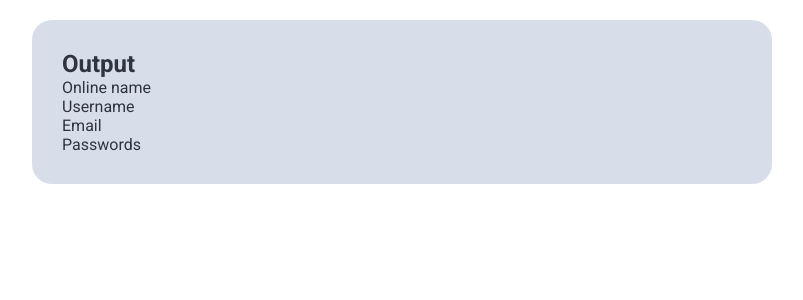
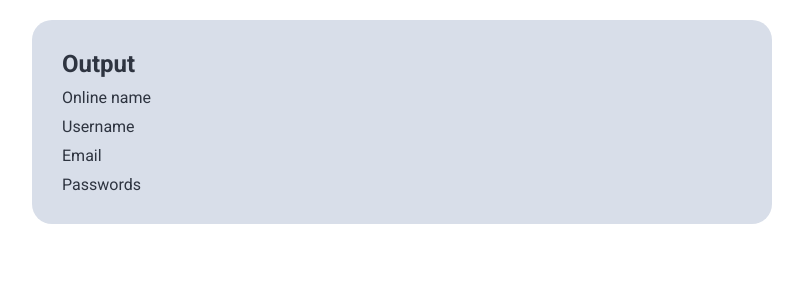
Before and after one commit to Donkere-vader/code-jam, a Flask app: template online_identity_generator/templates/output.html in a window 1280 px wide. Shown: the part 76-376 px from the top of the page, without its empty margins (278-1081 px from the left). Run offline with Flask 2, Linux system fonts and the light colour scheme; the template is opened without the code that fills it, so the values that code supplies are empty.

Commit message:
Fixed email not showing on output

```diff
--- a/online_identity_generator/static/js/generator.js
+++ b/online_identity_generator/static/js/generator.js
@@ -138,7 +138,7 @@
     else if ('email' in data) {
         var email = data['email'];
         $("#email").html(`<b>${data['email']}</b>`);
-        $("#hidden_email_input").val*(data['email']);
+        $("#hidden_email_input").val(data['email']);
     }
 
 
--- a/online_identity_generator/templates/output.html
+++ b/online_identity_generator/templates/output.html
@@ -15,14 +15,22 @@
                 </div>
             </div>
             <div class="column">
+                <div style="height: 10px;"></div>
+
                 <p>Online name</p>
                 <p><b>{{ online_name }}</b></p>
+
+                <div style="height: 10px;"></div>
 
                 <p>Username</p>
                 <p><b>{{ username }}</b></p>
 
+                <div style="height: 10px;"></div>
+
                 <p>Email</p>
                 <p><b>{{ email }}</b></p>
+
+                <div style="height: 10px;"></div>
 
                 <p>Passwords</p>
                 {% for p in passwords %}
```
